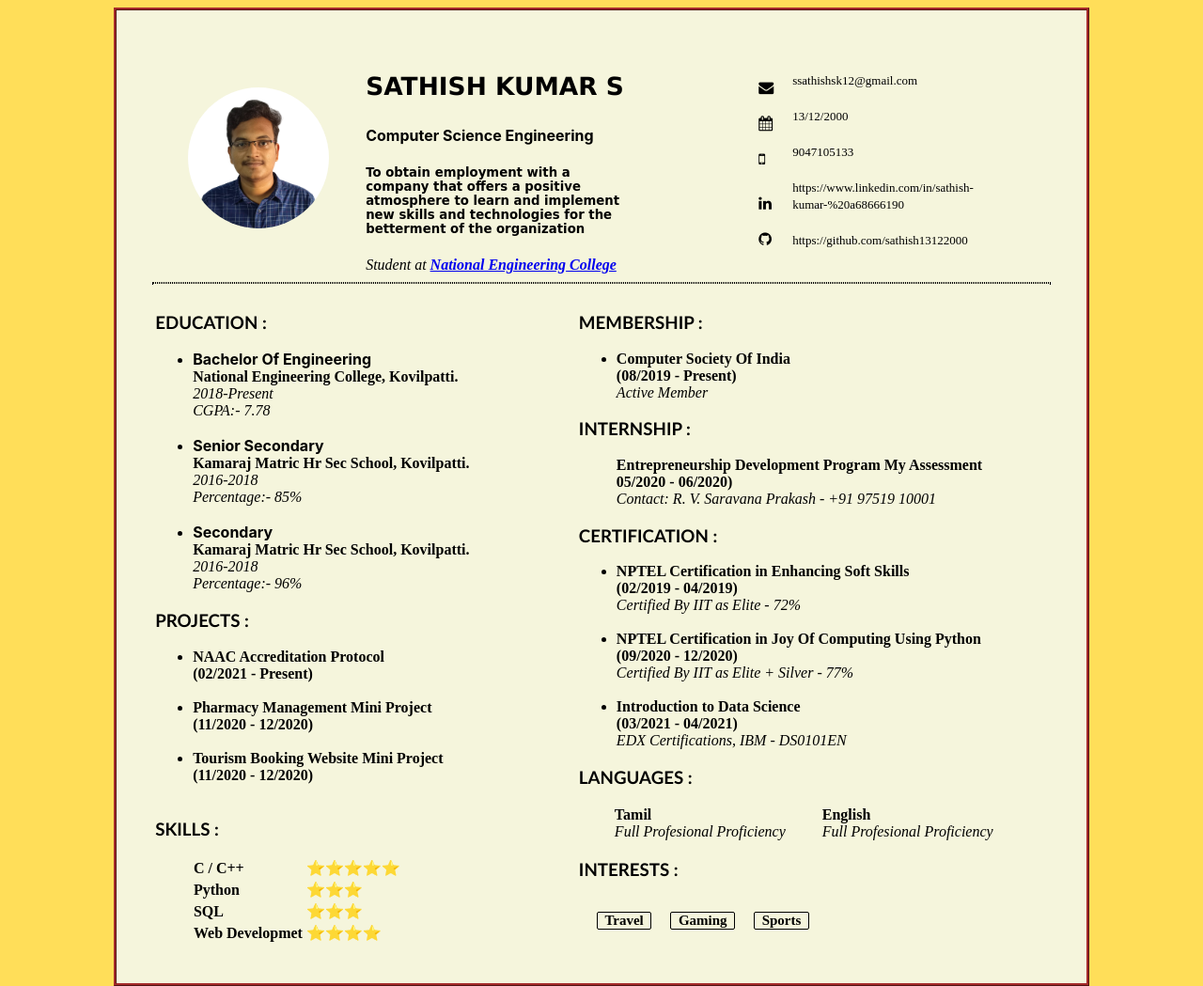
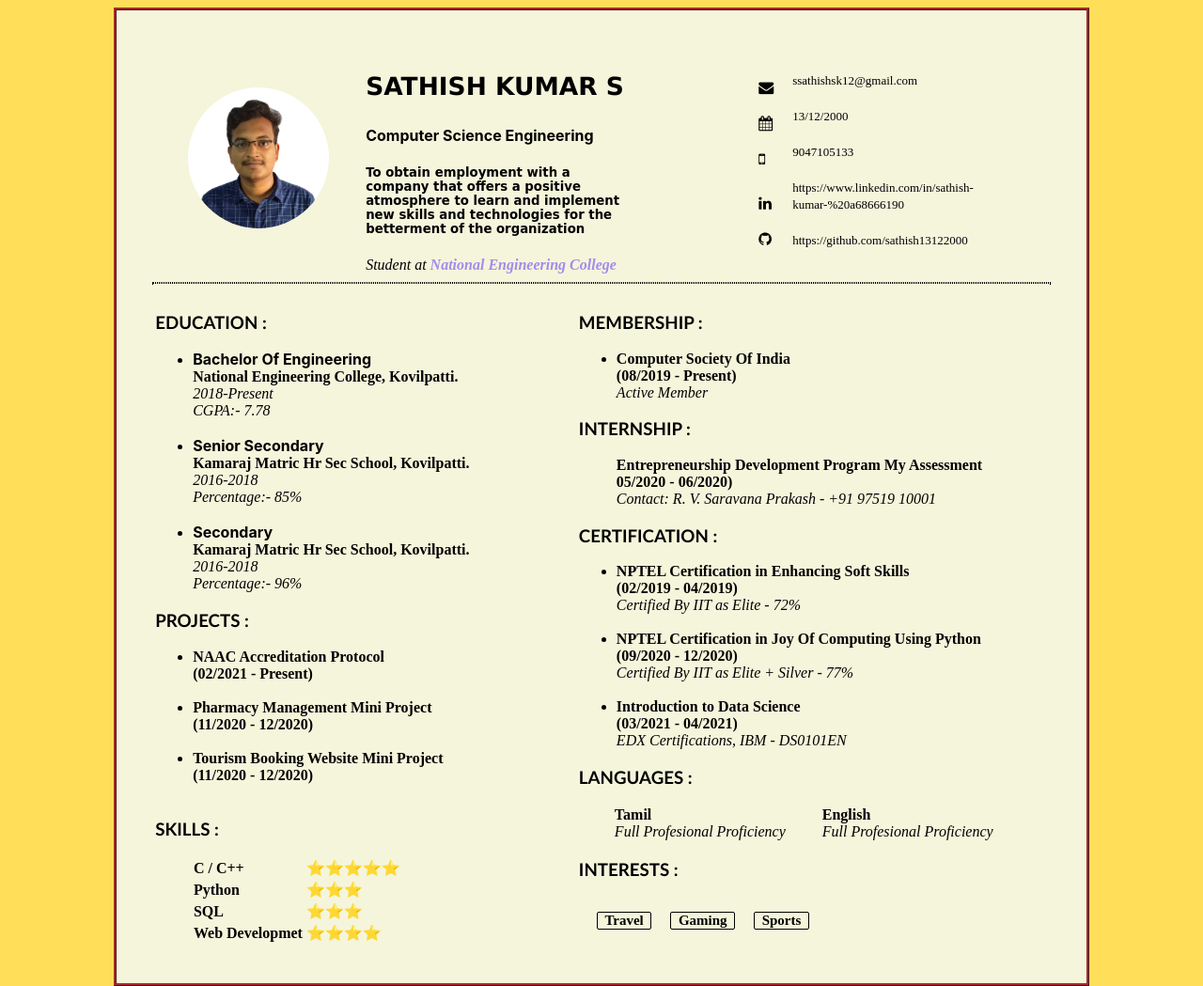
Before and after one commit to sathish13122000/My-Resume, a plain HTML site: page index.html in a window 1280 px wide. Shown: the whole page at 94% size. Drawn offline with Linux system fonts and the light colour scheme.

Commit message:
Update index.html

```diff
--- a/index.html
+++ b/index.html
@@ -21,7 +21,7 @@
                 <b>Computer Science Engineering</b><br/>
                 <h5>To obtain employment with a company that offers a positive atmosphere to learn and implement new
                     skills and technologies for the betterment of the organization</h5>
-                <em>Student at <a href="https://nec.edu.in/"><strong>National Engineering College</strong></a></em>
+                <em>Student at <a class="clg" href="https://nec.edu.in/"><strong>National Engineering College</strong></a></em>
             </td>
             <td>
                 <table class ="link" style="border-spacing: 5mm 0mm;">
```
